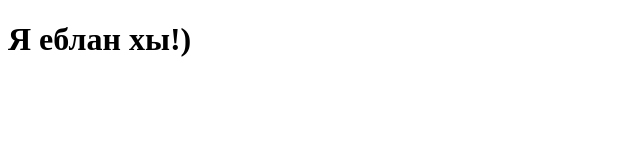
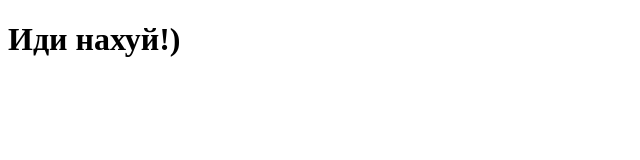
Before and after one commit to wofarot/wofarot.github.io, a plain HTML site: page index.html in a window 1280 px wide. Shown: the whole page, without its empty margins (0-640 px from the left). Drawn offline with Linux system fonts and the light colour scheme.

Commit message:
Update index.html

```diff
--- a/index.html
+++ b/index.html
@@ -1,3 +1,3 @@
 <!DOCTYPE html>
-    <h1>Я еблан хы!)</h1>
+    <h1>Иди нахуй!)</h1>
 </html>
```
